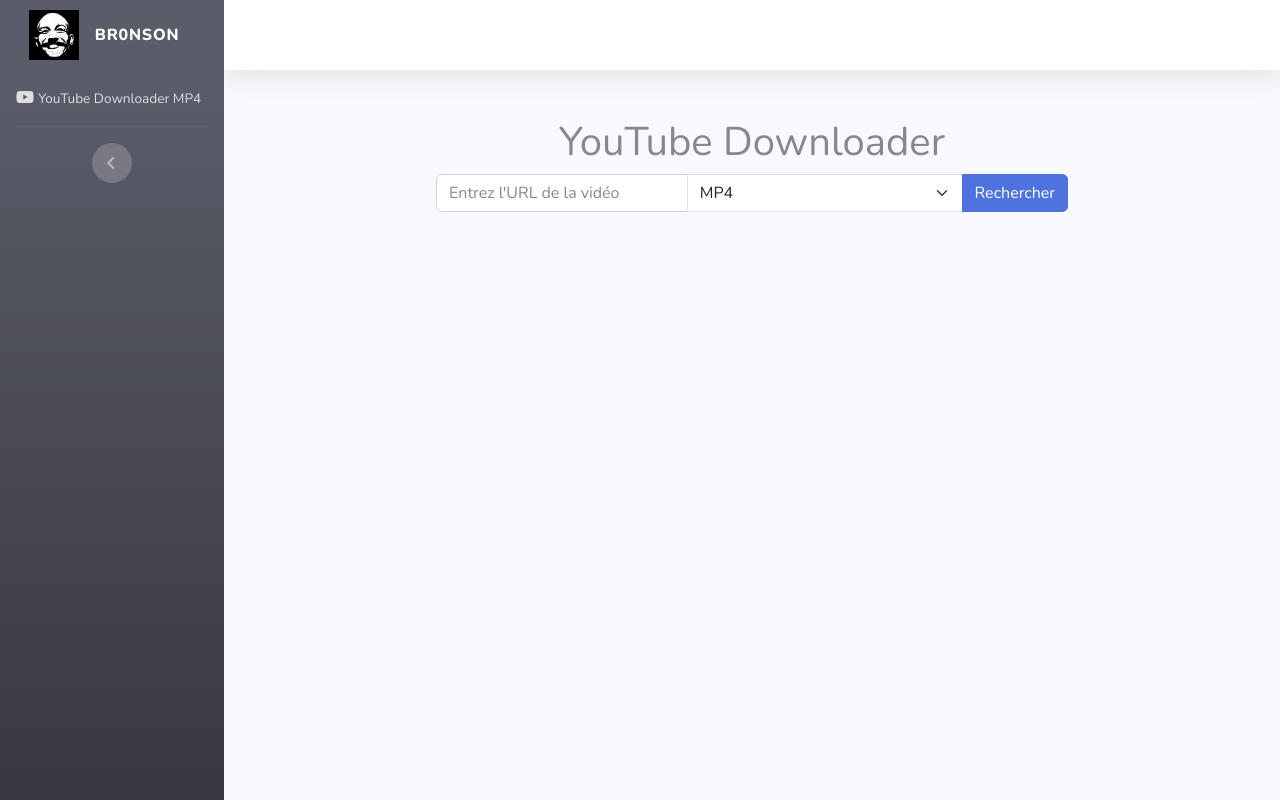
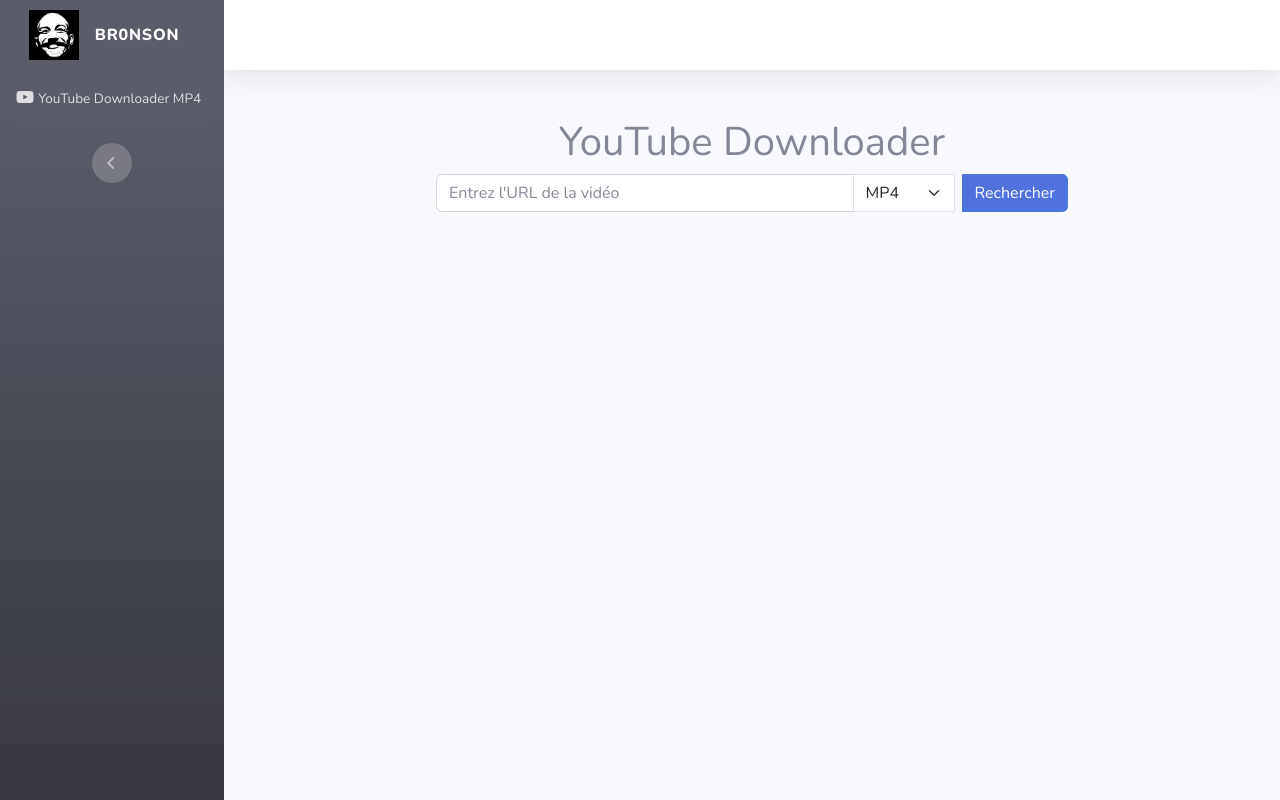
Before and after one commit to bcharthur/templates-labo-br0nson, a Symfony app: template templates/yt-downloader/index.html.twig in a window 1280 px wide. Run offline with Twig, Linux system fonts and the light colour scheme; the template is opened without the code that fills it, so the values that code supplies are empty; style sheets or scripts are compiled from the project's sources; some libraries are stand-ins or nearby versions.

Commit message:
format plus petit

```diff
--- a/templates/yt-downloader/index.html.twig
+++ b/templates/yt-downloader/index.html.twig
@@ -10,11 +10,14 @@
                 <!-- Barre de recherche -->
                 <div class="input-group mb-3">
                     <input type="text" class="form-control" placeholder="Entrez l'URL de la vidéo" id="video-url">
-                    <select class="form-select" id="format-select">
+
+                    <!-- Sélecteur de format réduit -->
+                    <select class="form-select flex-grow-0 flex-shrink-0 w-auto me-2" id="format-select">
                         <option value="mp4" selected>MP4</option>
                         <option value="webm">WEBM</option>
                         <option value="mkv">MKV</option>
                     </select>
+
                     <button class="btn btn-primary" type="button" id="search-btn">
                         <span id="search-btn-text">Rechercher</span>
                         <span id="search-btn-spinner" class="spinner-border spinner-border-sm d-none" role="status" aria-hidden="true"></span>
```
